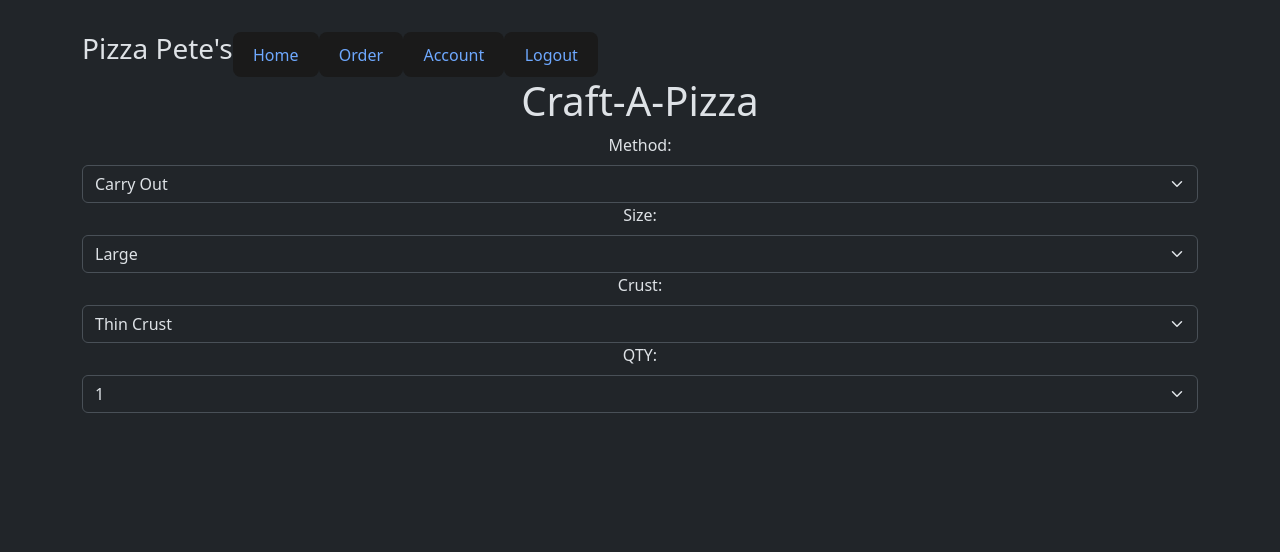
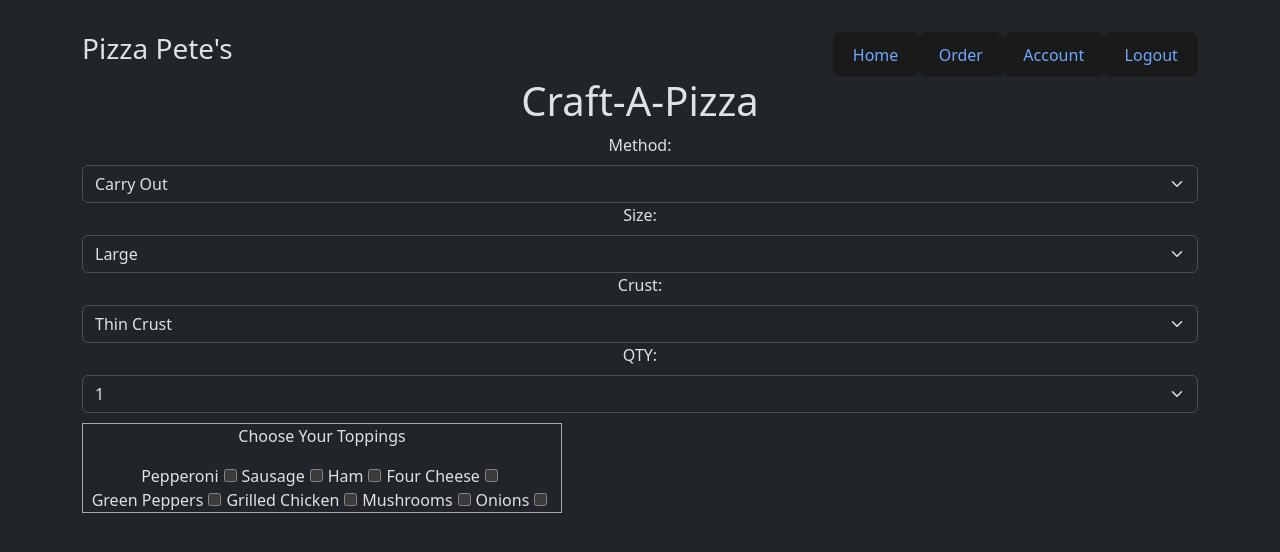
Before and after one commit to Zeraxle/Group_10_Group_Project, a React (Vite) app in the folder client/: page /pizzaform in a window 1280 px wide. Shown: the top 552 px of the page. Built offline with nearby package versions, Linux system fonts and the light colour scheme.

Commit message:
Nav css, rough draft PizzaForm checkboxes for toppings

```diff
--- a/client/src/components/AccountInfo.jsx
+++ b/client/src/components/AccountInfo.jsx
@@ -1,30 +1,20 @@
 import {useState, useEffect} from 'react'
-import {useNavigate, Link} from 'react-router-dom'
+import {useNavigate, useParams} from 'react-router-dom'
 import Nav from './Nav'
+import { findUserById } from '../services/UserServices'
 
 
 export const AccountInfo = () => {
 
-
-
+    // let {id} = useParams()
+    // useEffect(() => {
+    //     findUserById(id)
+    //     .then(setUser(res))
+    //     .catch(error => console.log(error))
+    // }, [])
     const navigate = useNavigate()
-    const [user, setUser] = useState({
-    firstName: '',
-    lastName: '',
-    email: '',
-    address: '',
-    city: '',
-    state: ''
-    })
-
-    const [errors, setErrors] = useState({
-    firstName: '',
-    lastName: '',
-    email: '',
-    address: '',
-    city: '',
-    state: ''
-    })
+    const [user, setUser] = useState({})
+    const [errors, setErrors] = useState({})
 
     const changeHandler = e => {
     const {name, value} = e.target
--- a/client/src/components/Nav.jsx
+++ b/client/src/components/Nav.jsx
@@ -10,10 +10,12 @@ const Nav = () => {
         <header>
             <nav className="nav">
                 <h3>Pizza Pete's</h3>
-                <button><Link to={'/'}>Home</Link></button>
-                <button><Link to={'/pizzaform'}>Order</Link></button>
-                <button><Link to={'/user/account'}>Account</Link></button>
-                <button><Link to={'/'}>Logout</Link></button>
+                <div>
+                    <button><Link to={'/'}>Home</Link></button>
+                    <button><Link to={'/pizzaform'}>Order</Link></button>
+                    <button><Link to={'/user/account'}>Account</Link></button>
+                    <button><Link to={'/'}>Logout</Link></button>
+                </div>
             </nav>
         </header>
     </>)
--- a/client/src/components/PizzaForm.jsx
+++ b/client/src/components/PizzaForm.jsx
@@ -39,6 +39,57 @@ export const PizzaForm = () => {
             <option value="9">9</option>
             <option value="10">10</option>
           </select>
+          <section className="toppings">
+              <p>Choose Your Toppings</p>
+              <label>
+                Pepperoni
+                <input type="checkbox" name="pepperoni"
+
+                />
+              </label>
+              <label>
+                Sausage
+                <input type="checkbox" name="sausage"
+
+                />
+              </label>
+              <label>
+                Ham
+                <input type="checkbox" name="ham"
+
+                />
+              </label>
+              <label>
+                Four Cheese
+                <input type="checkbox" name="four_cheese"
+
+                />
+              </label>
+              <label>
+                Green Peppers
+                <input type="checkbox" name="green_peppers"
+
+                />
+              </label>
+              <label>
+                Grilled Chicken
+                <input type="checkbox" name="grilled_chicken"
+
+                />
+              </label>
+              <label>
+                Mushrooms
+                <input type="checkbox" name="mushrooms"
+
+                />
+              </label>
+              <label>
+                Onions
+                <input type="checkbox" name="onions"
+
+                />
+              </label>
+          </section>
         </div>
       </form>
     </div>
--- a/client/src/index.css
+++ b/client/src/index.css
@@ -57,6 +57,11 @@ button:focus-visible {
   }
 } */
 
+.nav {
+    display: flex;
+    justify-content: space-between;
+}
+
 .account-box {
   display: flex;
   gap: 10%;
@@ -88,3 +93,14 @@ button {
 a {
   text-decoration: none;
 }
+
+section {
+  border: 1px solid darkgray;
+    width: 480px;
+    margin-top: 10px;
+}
+
+
+section label input {
+  margin: 5px;
+}
```
Also changed, not shown: client/text.txt (deleted), 2 other files (tests, documents, lock files or other folders).
